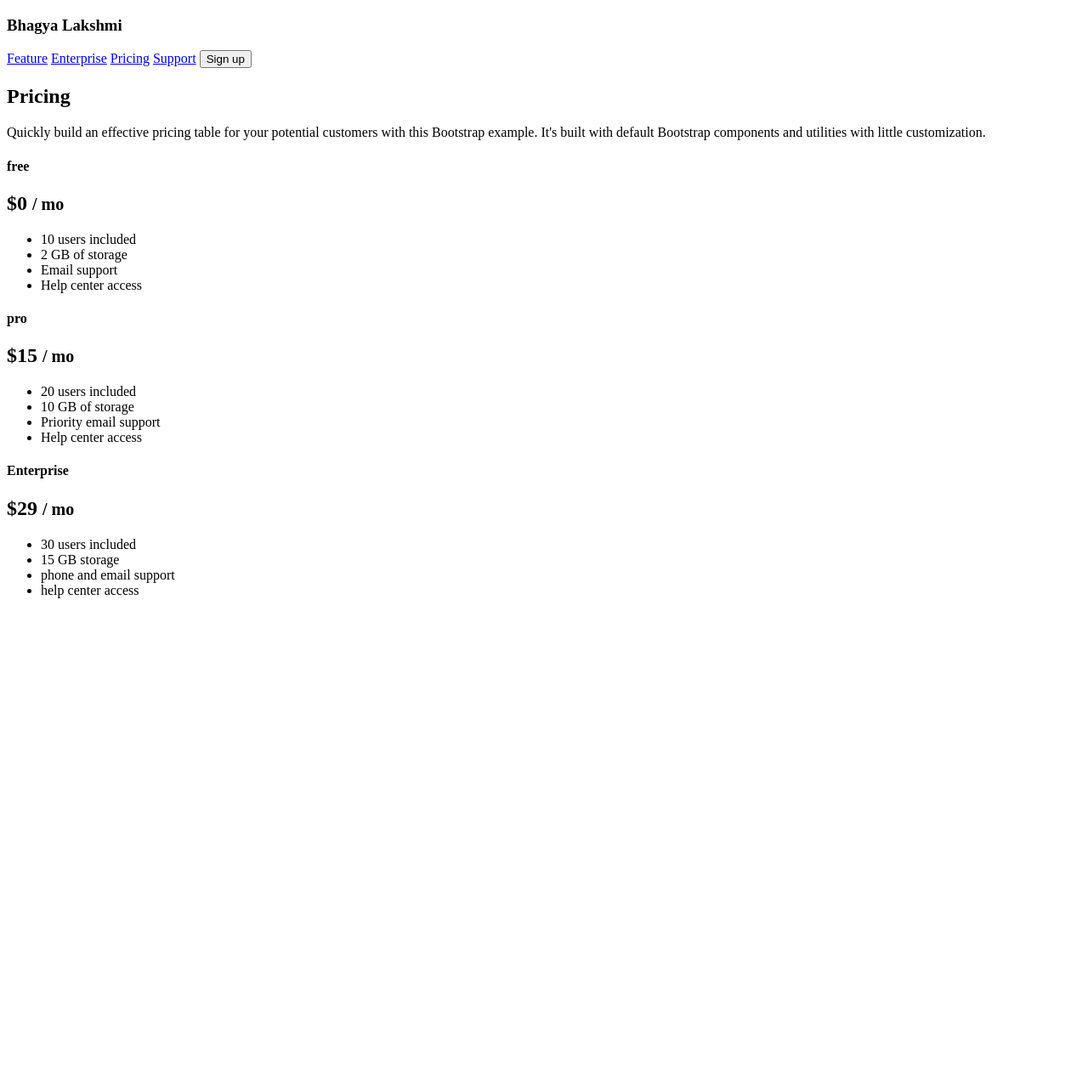
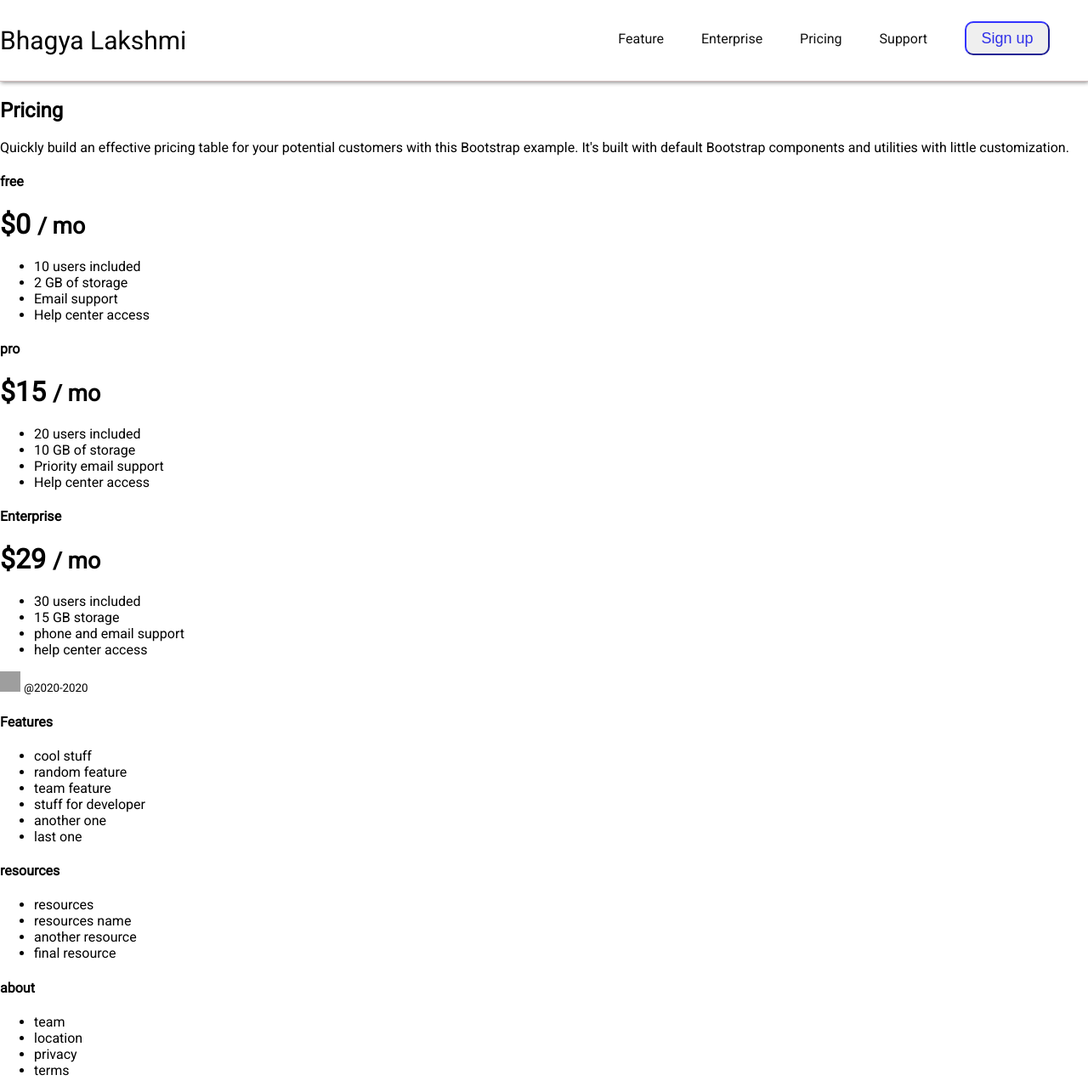
Before and after one commit to kavatibhagya/pricing-demo, a plain HTML site: page index.html in a window 1280 px wide. Shown: the whole page at 85% size. Before the commit the page ends 800 px from the top, so only its background shows below. Drawn offline with Linux system fonts and the light colour scheme; grey boxes are pictures that could not be loaded.

Commit message:
added css to the header part

```diff
--- a/index.html
+++ b/index.html
@@ -6,26 +6,30 @@
     <meta name="viewport" content="width=device-width, initial-scale=1.0">
     <meta http-equiv="X-UA-Compatible" content="ie=edge">
     <title>Document</title>
-    <link rel="stylesheet" type="css" href="main.css">
+    <link rel="stylesheet" href="main.css">
     <link href="https://fonts.googleapis.com/css2?family=Roboto&display=swap" rel="stylesheet">
 </head>
 
 <body>
     <header>
-        <h3>Bhagya Lakshmi</h3>
-        <nav>
+        <div class="main-header">
+            <h3 class="main-title">Bhagya Lakshmi</h3>
+            <nav class="main-nav">
                 <a href="#">Feature</a>
                 <a href="#">Enterprise</a>
                 <a href="#">Pricing</a>
                 <a href="#">Support</a>
                 <a href="#"><button>Sign up</button></a>
             </nav>
+        </div>
+    </header>
     <section>
+        <div class="sec-one">
             <h1>Pricing</h1>
             <p>Quickly build an effective pricing table for your potential customers with this Bootstrap example. It's
                 built with default Bootstrap components and utilities with little customization.</p>
+        </div>
     </section>
-        <section>
     <div class="conatiner">
         <div class="card-holder">
             <div class="card">
@@ -71,11 +75,45 @@
                 </div>
             </div>
         </div>
+        <div class="row">
+            <div class="image">
+                <img class="mb-2" src="https://getbootstrap.com/docs/4.0/assets/brand/bootstrap-solid.svg" alt
+                    width="24" height="24">
+                <small>@2020-2020</small>
             </div>
-        </section>
-        <footer>
+            <div class="div-one">
+                <h4>Features</h4>
+                <ul>
+                    <li>cool stuff</li>
+                    <li>random feature</li>
+                    <li>team feature</li>
+                    <li>stuff for developer</li>
+                    <li>another one</li>
+                    <li>last one</li>
+                </ul>
+            </div>
+            <div class="div-two">
+                <h4>resources</h4>
+                <ul>
+                    <li>resources</li>
+                    <li>resources name</li>
+                    <li>another resource</li>
+                    <li>final resource</li>
+                </ul>
+            </div>
+            <div class="div-three">
+                <h4>about</h4>
+                <ul>
+                    <li>team</li>
+                    <li>location</li>
+                    <li>privacy</li>
+                    <li>terms</li>
+                </ul>
+            </div>
+        </div>
+    </div>
 
-        </footer>
+
 
 </body>
 
--- a/main.css
+++ b/main.css
@@ -0,0 +1,48 @@
+body{
+  margin:0;
+  font-family:  'Roboto', sans-serif;
+}
+header{
+  border-bottom: 0.9px solid rgb(208, 190, 190);
+  box-shadow:1px 1px 5px grey;
+}
+.main-header{
+  display: flex;
+  flex-wrap: row;
+}
+.main-title{
+  margin-right: auto;
+  font-size: 30px;
+  font-weight:lighter ;
+}
+.main-title:hover{
+  cursor: pointer;
+}
+
+
+.main-nav{
+  padding:25px;
+}
+.main-nav a{
+  padding:20px;
+  text-decoration: none;
+  color:#111;
+}
+.main-nav a:hover{
+  text-decoration: underline;
+}
+.main-nav a:visited{
+  color:rgb(31, 24, 167);
+}
+.main-nav a button{
+  height:40px;
+  width:100px;
+  border-radius: 10px;
+  font-size: 18px;
+  color:rgb(47, 47, 232);
+  border-color: rgb(47, 47, 232);
+}
+.main-nav a button:hover{
+  background-color: rgba(32, 55, 230, 0.9);
+  color:#fff;
+}
```
Lines whose indentation alone changed are shown as unchanged.
